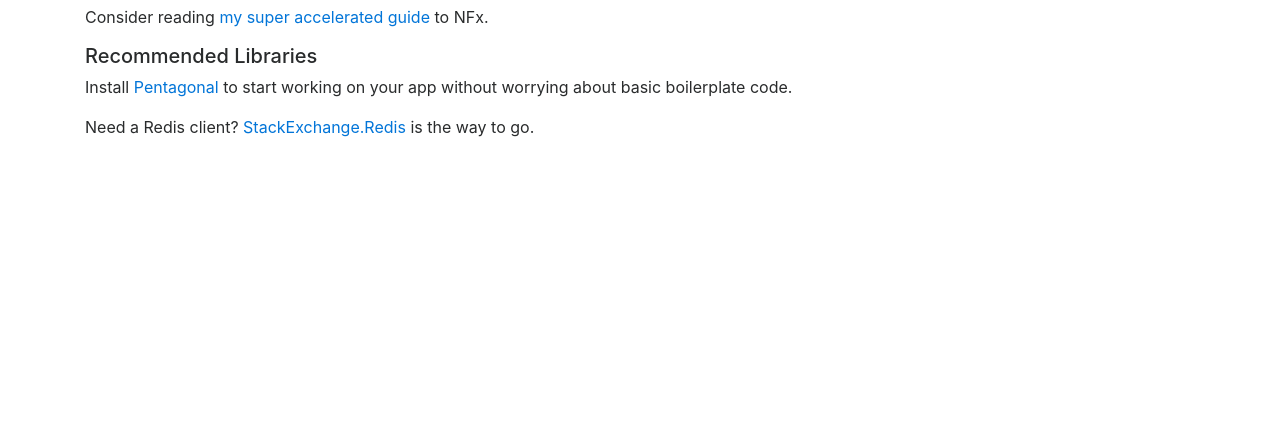
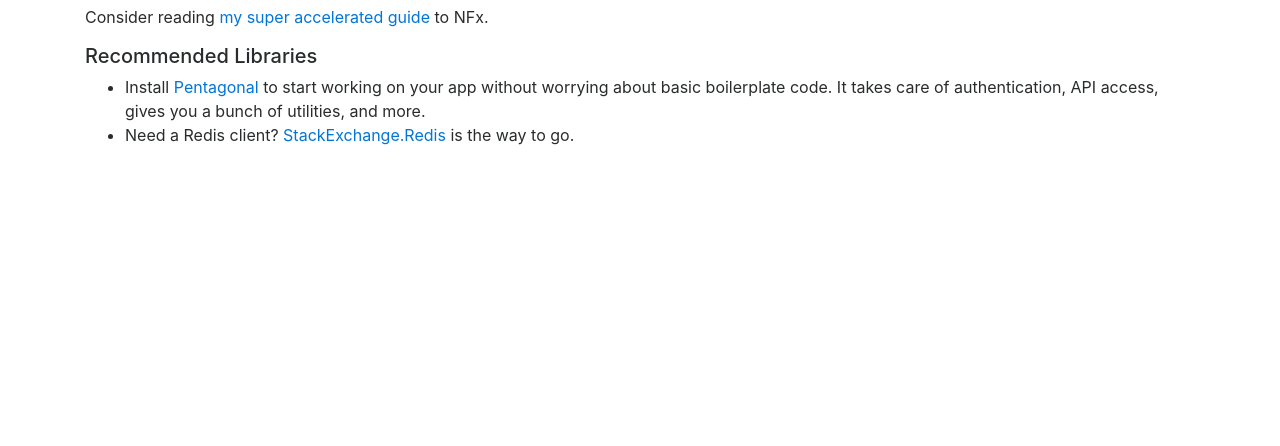
Before and after one commit to 0xFireball/Template-NfxPentagonal, a plain HTML site: page NancyCore/Views/index.html in a window 1280 px wide. Shown: the part 354-800 px from the top of the page. Drawn offline with Linux system fonts and the light colour scheme.

Commit message:
use a list

```diff
--- a/NancyCore/Views/index.html
+++ b/NancyCore/Views/index.html
@@ -52,14 +52,16 @@
         Consider reading <a target="_blank" href="https://gist.github.com/0xFireball/19a859416cfb19897043685667dd2dfe">my super accelerated guide</a>        to NFx.
       </p>
       <h5>Recommended Libraries</h5>
-      <p>
-        Install <a target="_blank" href="https://github.com/0xFireball/Pentagonal">Pentagonal</a> to start working on your
-        app without worrying about basic boilerplate code.
-      </p>
-      <p>
-        Need a Redis client? <a href="https://github.com/StackExchange/StackExchange.Redis" target="_blank">StackExchange.Redis</a>
-        is the way to go.
-      </p>
+      <ul>
+        <li>
+          Install <a target="_blank" href="https://github.com/0xFireball/Pentagonal">Pentagonal</a> to start working on your
+          app without worrying about basic boilerplate code. It takes care of authentication, API access, gives you a bunch
+          of utilities, and more.
+        </li>
+        <li>
+          Need a Redis client? <a href="https://github.com/StackExchange/StackExchange.Redis" target="_blank">StackExchange.Redis</a>          is the way to go.
+        </li>
+      </ul>
     </div>
   </section>
   <!-- jQuery first, then Tether, then Bootstrap JS. -->
```
